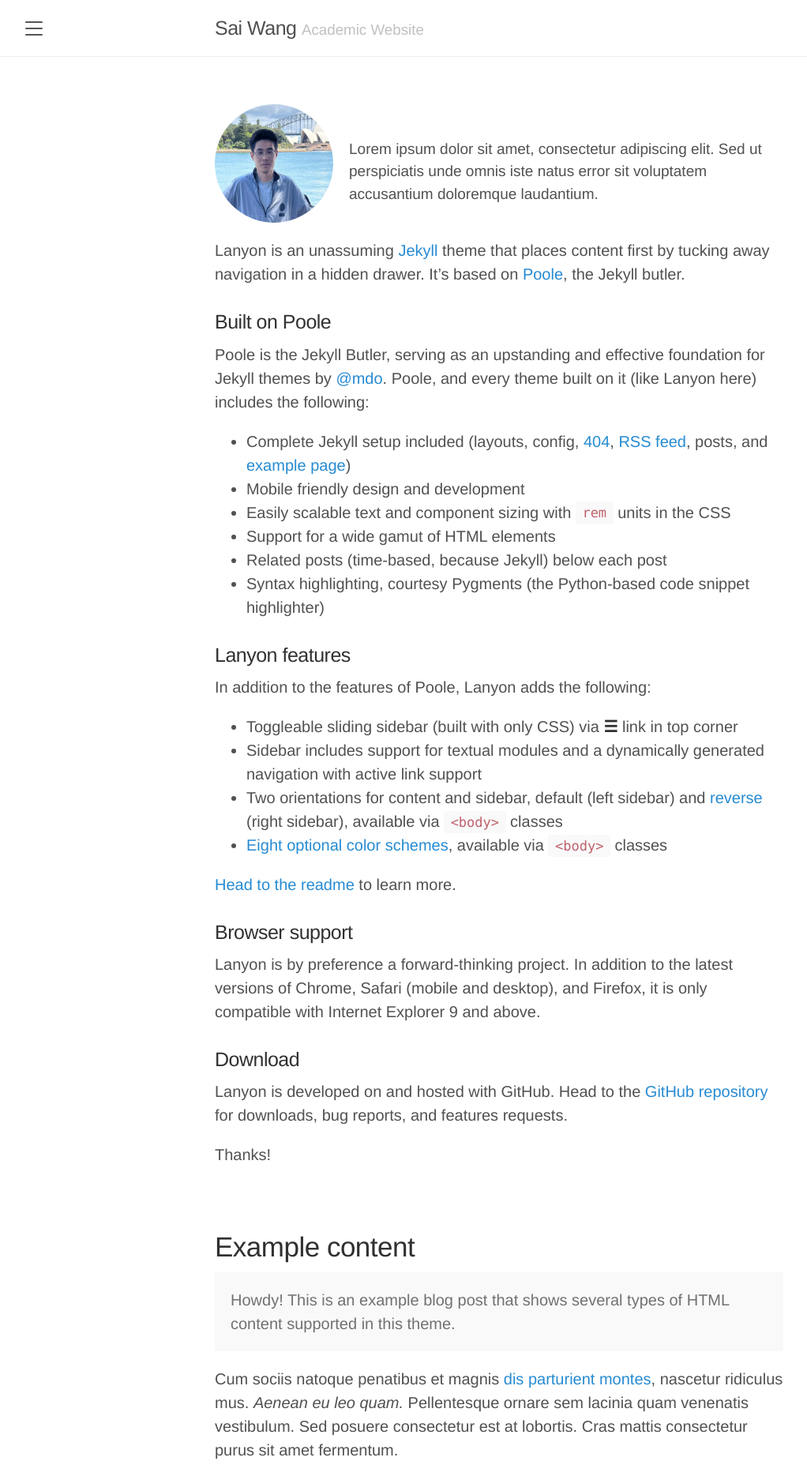
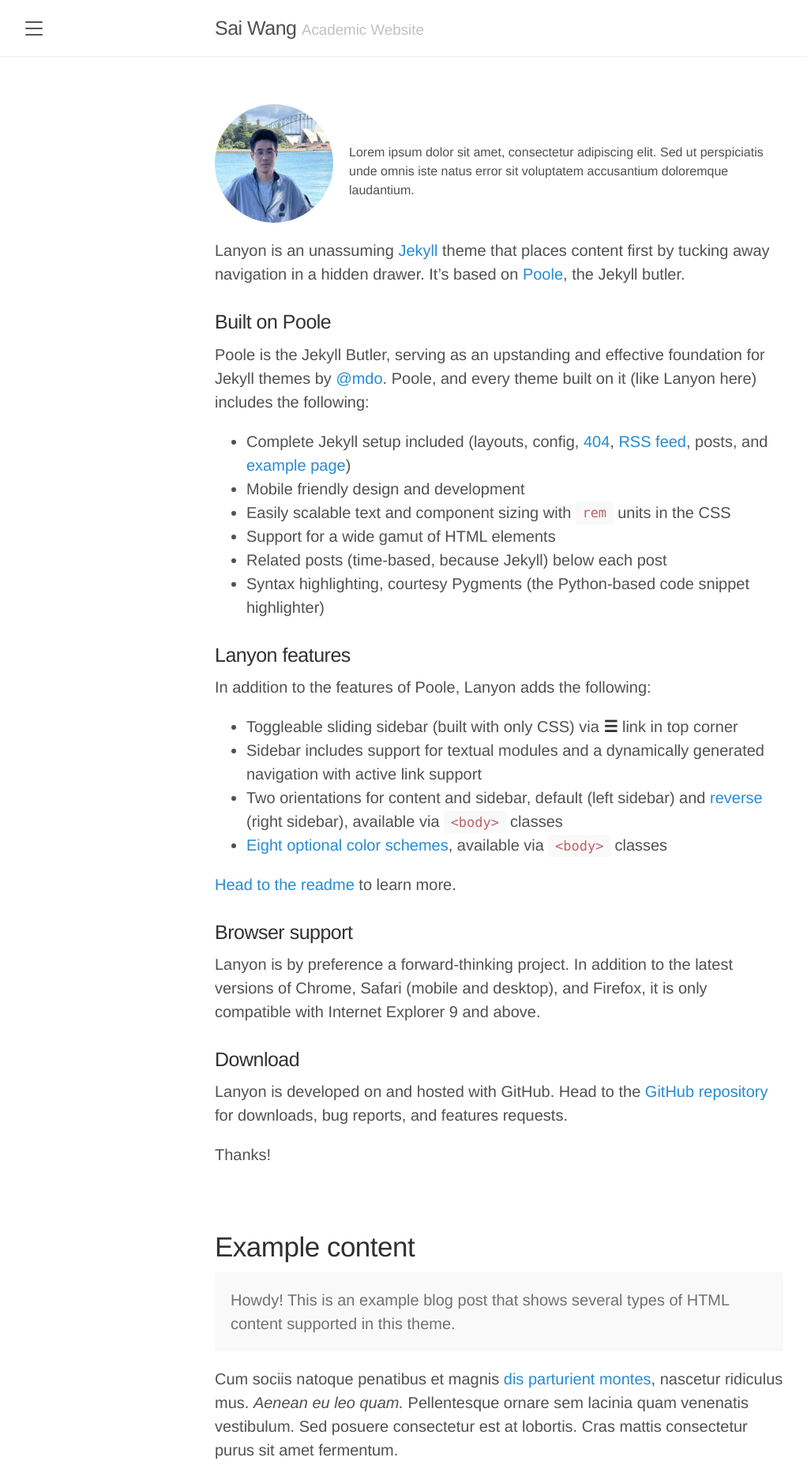
Before and after one commit to Alxendweb/alxendweb.github.io, a Jekyll site: the page built from index.html, in a window 1280 px wide. Shown: the top 1869 px of the page at 79% size, without its empty margins (8-1030 px from the left). Built offline with Jekyll 4.4.1, drawn with Linux system fonts in a browser that asks for light colours; the list of posts is cut into pages by our own code.

Commit message:
Update lanyon.css

```diff
--- a/public/css/lanyon.css
+++ b/public/css/lanyon.css
@@ -140,7 +140,7 @@ h1, h2, h3, h4, h5, h6 {
 
 .text-content {
   flex: 1; /* 让文字内容占据剩余空间 */
-  font-size: 19px; /* 控制文字大小 */
+  font-size: 16px; /* 控制文字大小 */
   line-height: 1.5; /* 控制行高 */
 }
 
```
